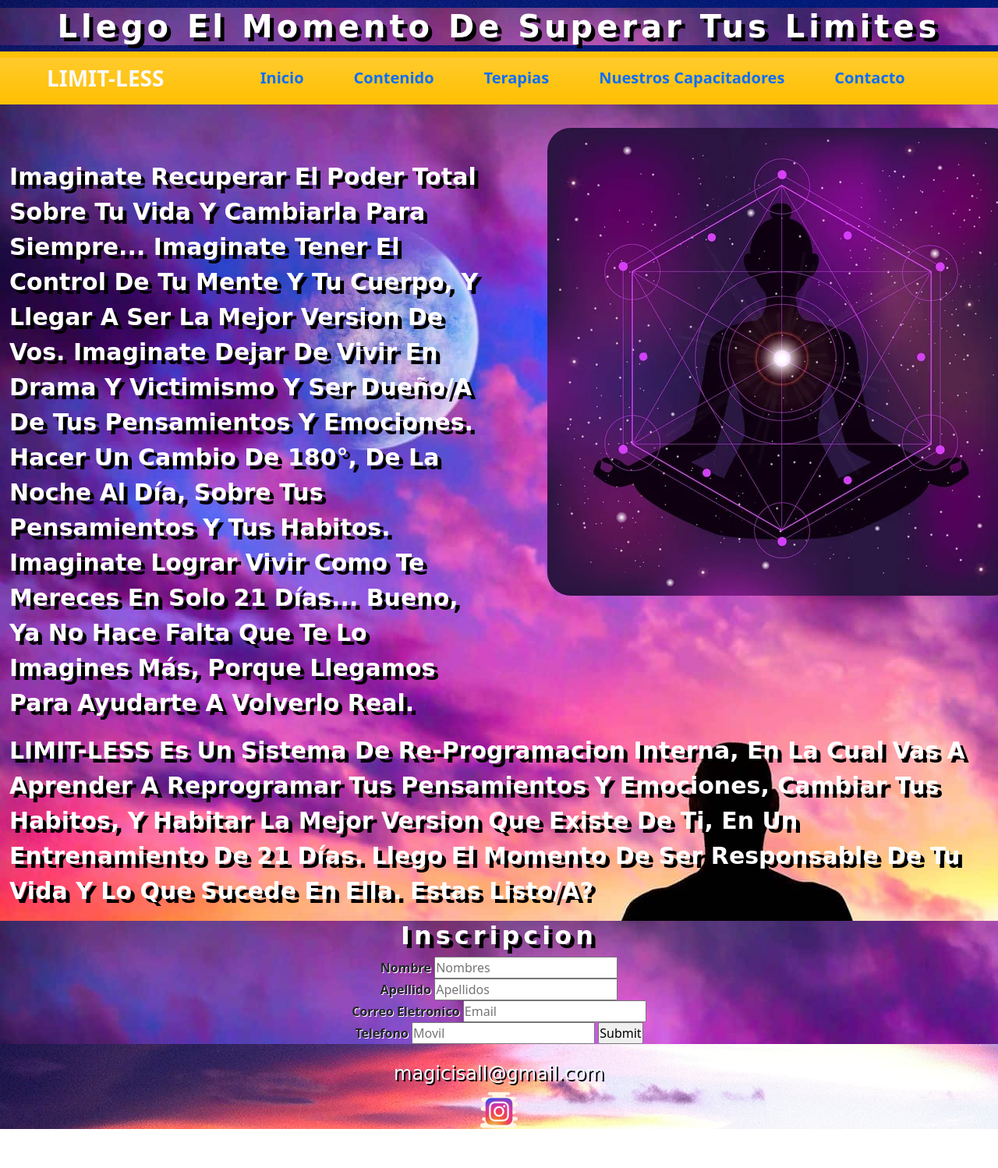
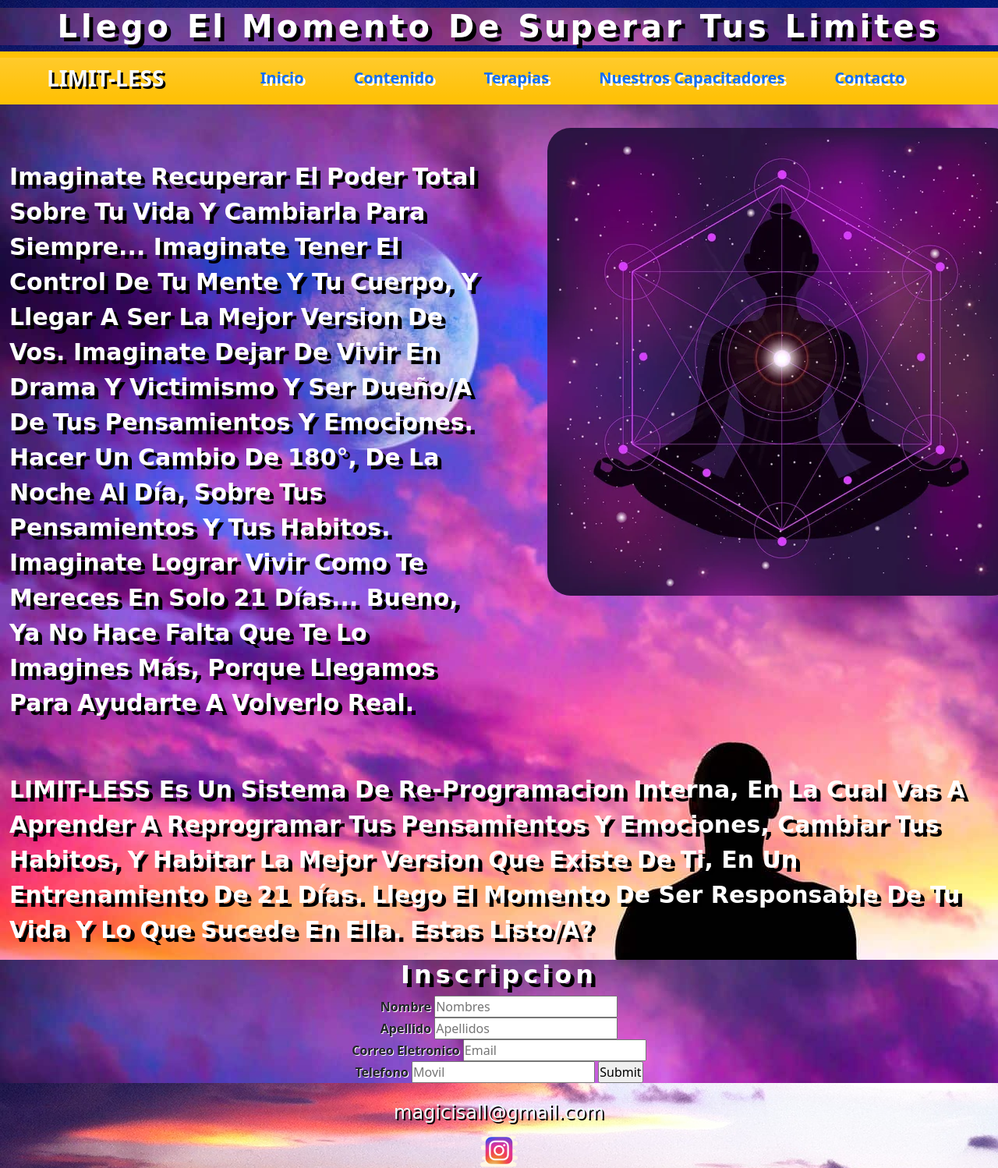
Before and after one commit to Glafarion/Limit-Less, a plain HTML site: page index.html in a window 1280 px wide. Shown: the top 1498 px of the page at 78% size. Before the commit the page ends 1448 px from the top, so only its background shows below. Drawn offline with nearby package versions, Linux system fonts and the light colour scheme; a web font is replaced by a local one.

Commit message:
sass changes

```diff
--- a/sass/_temario.scss
+++ b/sass/_temario.scss
@@ -0,0 +1,11 @@
+.descripcion{
+    margin-top: 50px;
+}
+
+.navbar-brand{
+    text-shadow: 3px 3px black;
+}
+
+.nav-link{
+    text-shadow: 3px 3px white;
+}
```
Also changed, not shown: estilos/sass.css, 1 other file.
